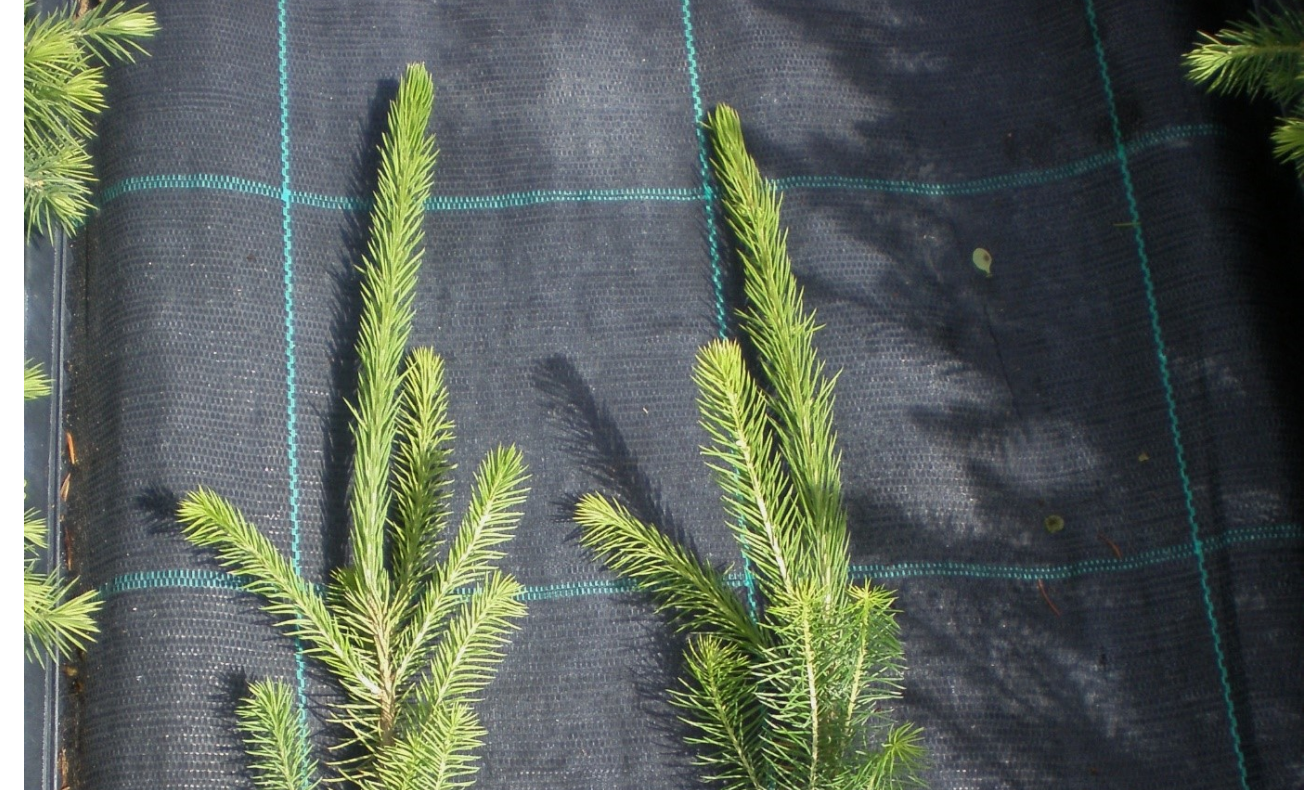
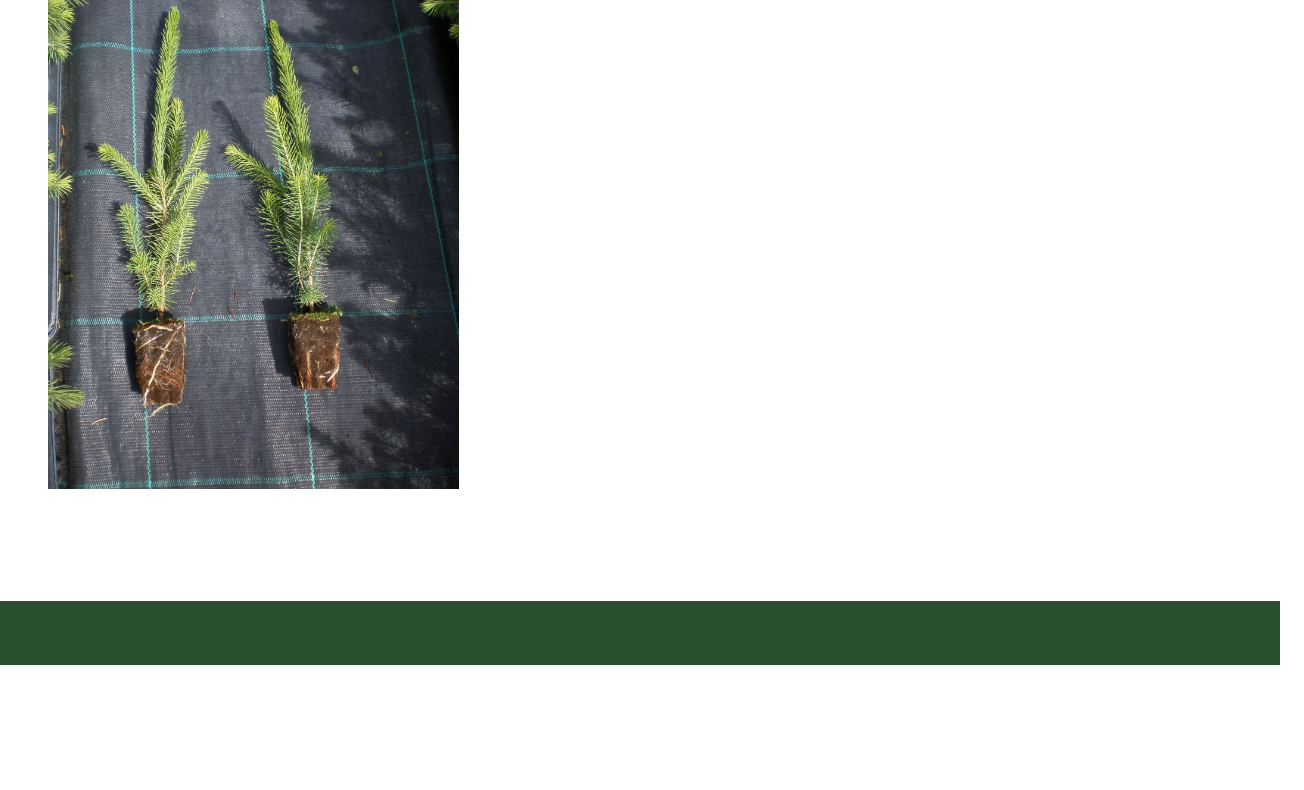
Before and after one commit to ZL-I/L-put-, a website: page pages/spruce.html in a window 1280 px wide. Shown: the part 218-1008 px from the top of the page, 1304 px wide, since content can reach past the window. After the commit the page ends 883 px from the top, so only its background shows below. Drawn offline with Linux system fonts and the light colour scheme.

Commit message:
spruce text

```diff
--- a/pages/spruce.html
+++ b/pages/spruce.html
@@ -19,7 +19,7 @@
           <a href="/pages/index.html"
             ><img src="/assets/logo.png" class="h-12 ml-6" alt="logo"
           /></a>
-          <div class="flex justify-around text-sm font-light my-auto">
+          <div class="flex justify-around text-sm my-auto">
             <a href="/pages/saplings.html">TAIMED</a>
             <a href="/pages/gallery.html">GALERII</a>
             <a href="/pages/about.html">MEIST</a>
@@ -28,16 +28,13 @@
         </div>
       </div>
     </section>
-    <div>
-        <img src="/assets/2aastased.jpg" alt="" class="h-6 ml-6">
-    </div>
+
     <section class="mt-20" #body>
-      <div class="bg-[#28502E] mt-28 pt-16 grid grid-rows-2">
-
-        <div>
-
-        </div>
+      <div class="grid grid-cols-3 ml-12 border-red-700">
+        <img src="/assets/2aastased.jpg" class="w-3/5 h-2/6" alt="spruce">
+        <h1 class="col-start-2 text-4xl">HARILIK KUUSK</h1>
       </div>
+      <div class="bg-[#28502E] mt-28 pt-16 grid grid-rows-2"></div>
     </section>
   </body>
 </html>
```
